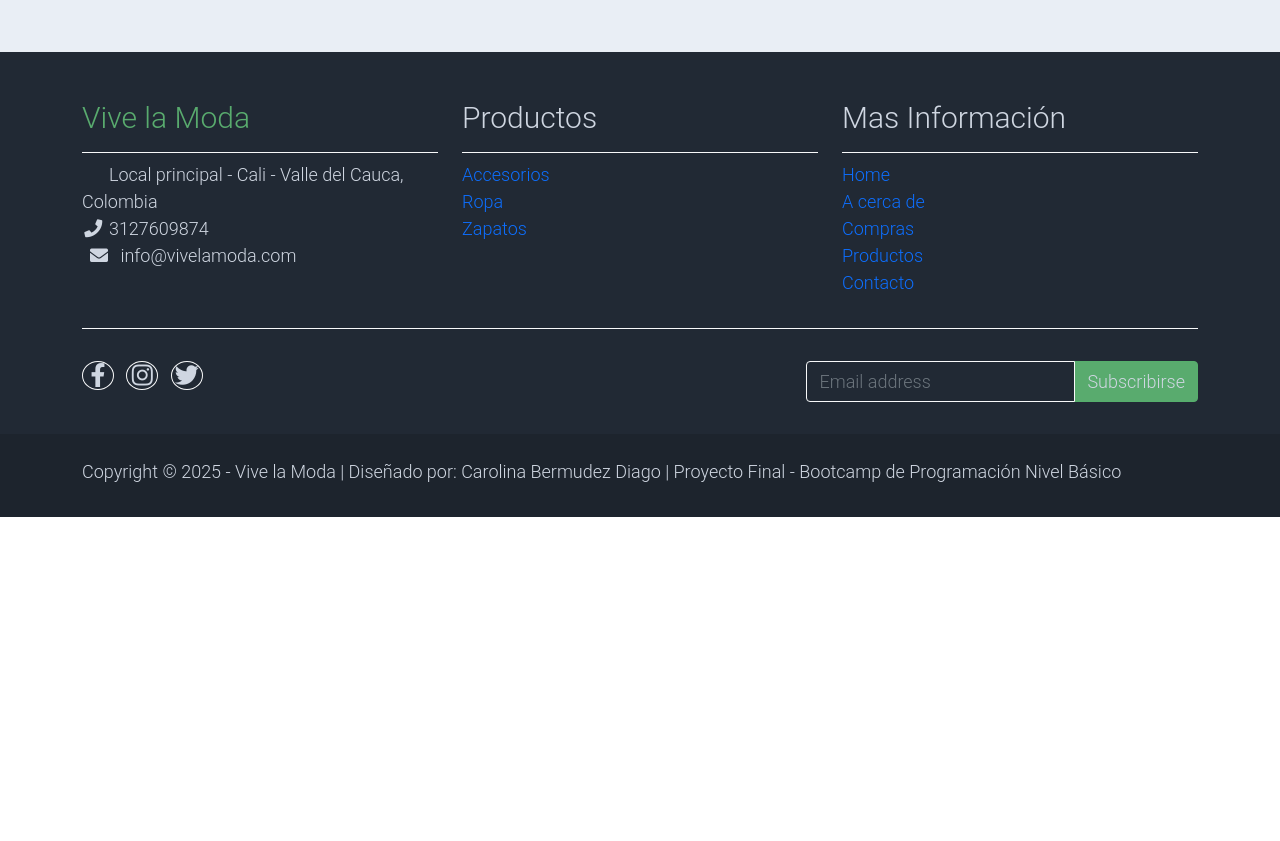
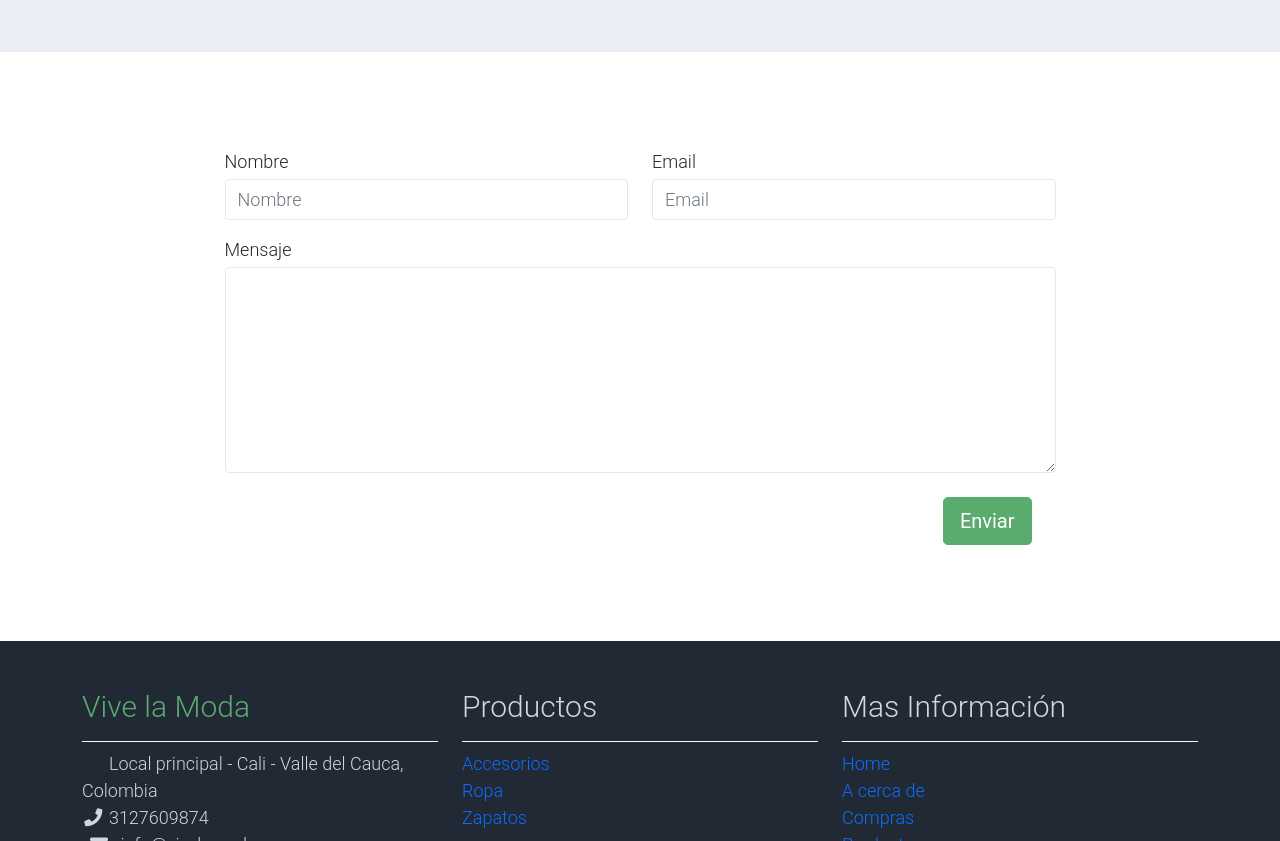
Before and after one commit to CarolynPro/Proyecto, a plain HTML site: page Contacto.html in a window 1280 px wide. Shown: the part 745-1586 px from the top of the page. Before the commit the page ends 1262 px from the top, so only its background shows below. Drawn offline with Linux system fonts and the light colour scheme; some icons are missing.

Commit message:
Formulario Contacto

```diff
--- a/Contacto.html
+++ b/Contacto.html
@@ -74,6 +74,38 @@
             </div>
         </div>
      <!--Fin del cuerpo-->
+
+    <!--Inicio Formulario de Contacto-->
+    <div class="container py-5">
+        <div class="row py-5">
+            <form class="col-md-9 m-auto" method="post" role="form">
+                <div class="row">
+                    <div class="form-grup col-md-6 mb-3">
+                        <label for="inputname">Nombre</label>
+                        <input type="text" class="form-control mt-1" id="nombre" name="nombre" placeholder="Nombre">
+                    </div>
+                    <div class="form-grup col-md-6 mb-3">
+                        <label for="inputmail">Email</label>
+                        <input type="mail" class="form-control mt-1" id=email" name="email" placeholder="Email">
+                    </div>
+                    <div class="mb-3">
+                        <label for="inputmensaje">Mensaje</label>
+                        <textarea class="form-control mt-1" id="mensaje" name="mensaje" placeholder="Mensaje" rows="8">                      </textarea>
+                    </div>
+                    <div class="row">
+                        <div class="col text-end mt-2">
+                            <button type="submit" class="btn btn-success btn-lg px-3">Enviar</button>
+
+                        </div>
+
+                    </div>
+                </div>
+            </form>
+
+        </div>
+    </div>
+
+    <!--Fin Formulario de Contacto-->
 
     <!--Inicio del Pie-->
     <footer class="bg-dark" id="templatemo_footer">
```
